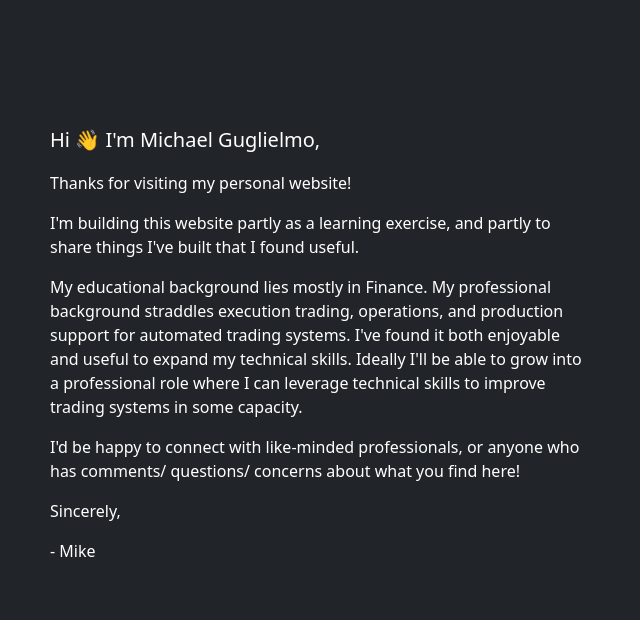
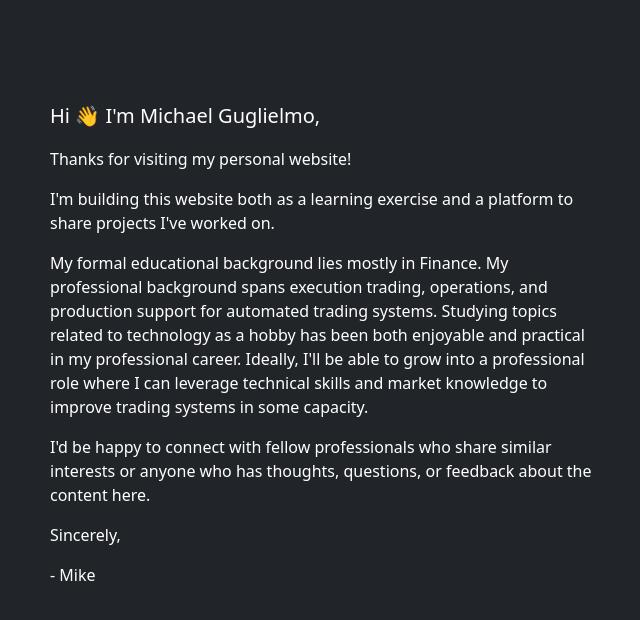
Before and after one commit to mikeGugs/my_webpage, a Flask app: page /about_me in a window 1280 px wide. Shown: the part 80-700 px from the top of the page, without its empty margins (319-959 px from the left). Run offline with Flask 3, Linux system fonts and the light colour scheme.

Commit message:
wording change to about me

```diff
--- a/templates/about_me.html
+++ b/templates/about_me.html
@@ -14,9 +14,9 @@
 	Hi &#128075; I'm Michael Guglielmo,
       </p>
       <p class="text-start">Thanks for visiting my personal website!</p>
-      <p class="text-start">I'm building this website partly as a learning exercise, and partly to share things I've built that I found useful.</p>
-      <p class="text-start">My educational background lies mostly in Finance. My professional background straddles execution trading, operations, and production support for automated trading systems. I've found it both enjoyable and useful to expand my technical skills. Ideally I'll be able to grow into a professional role where I can leverage technical skills to improve trading systems in some capacity.</p>
-      <p class="text-start">I'd be happy to connect with like-minded professionals, or anyone who has comments/ questions/ concerns about what you find here!</p>
+      <p class="text-start">I'm building this website both as a learning exercise and a platform to share projects I've worked on.</p>
+      <p class="text-start">My formal educational background lies mostly in Finance. My professional background spans execution trading, operations, and production support for automated trading systems. Studying topics related to technology as a hobby has been both enjoyable and practical in my professional career. Ideally, I'll be able to grow into a professional role where I can leverage technical skills and market knowledge to improve trading systems in some capacity.</p>
+      <p class="text-start">I'd be happy to connect with fellow professionals who share similar interests or anyone who has thoughts, questions, or feedback about the content here.</p>
       <p class="text-start">Sincerely,</p>
       <p class="text-start">- Mike </p>
     </div>
```
